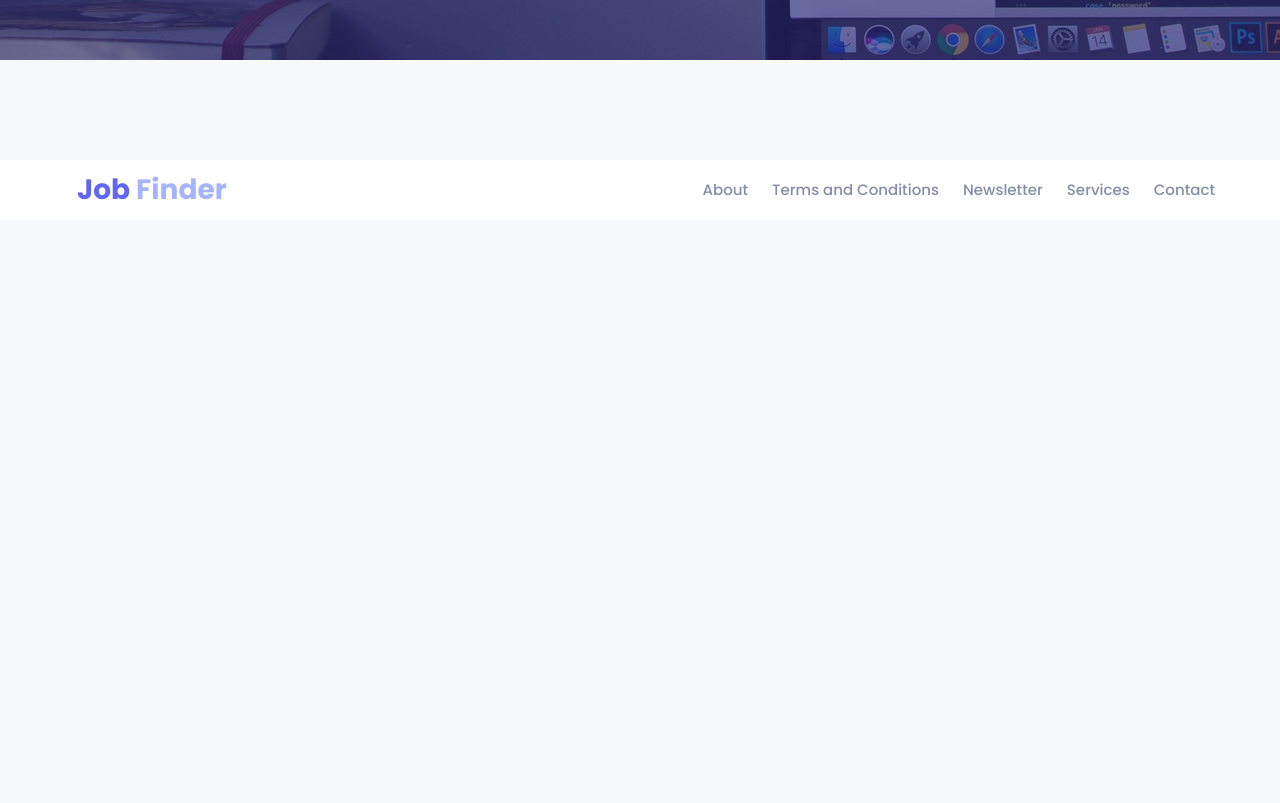
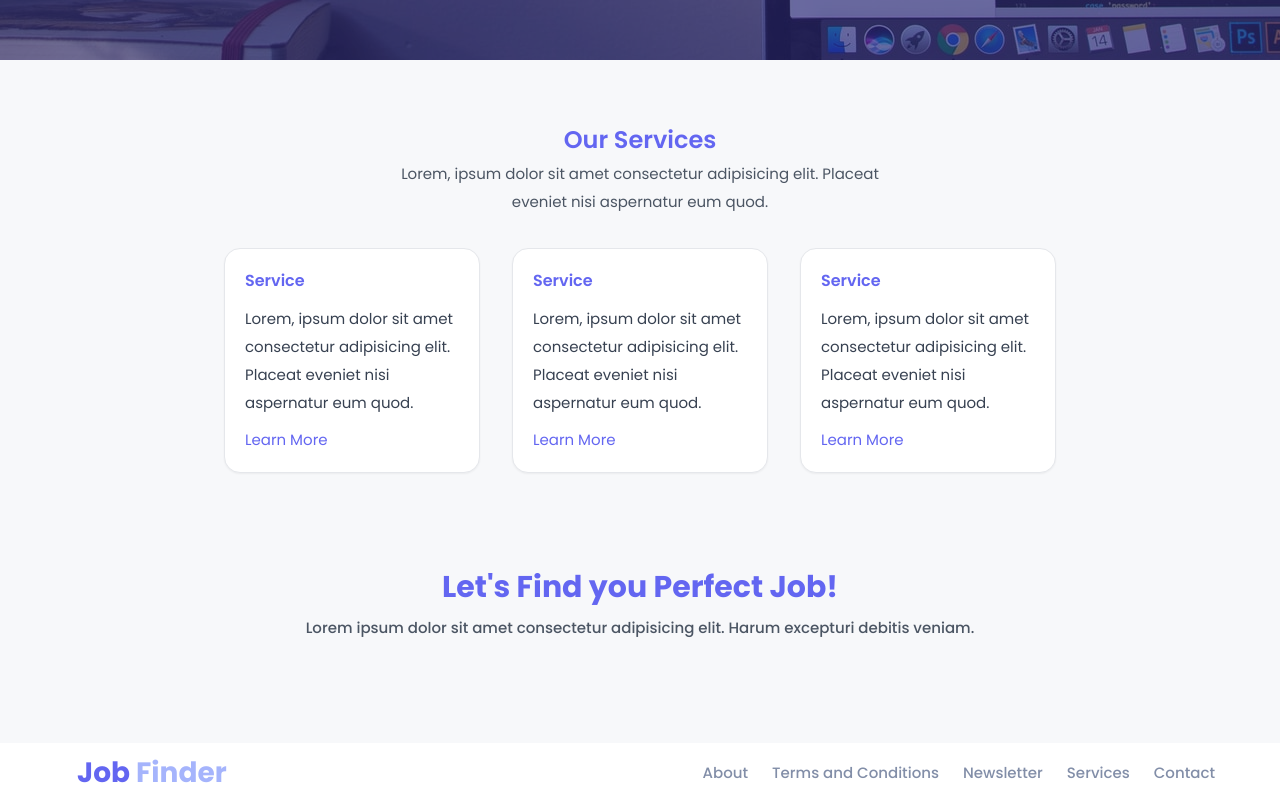
Before and after one commit to gokhanyurtsever/job-board, a React (Vite) app: page / in a window 1280 px wide. Shown: the part 580-1383 px from the top of the page. Before the commit the page ends 800 px from the top, so only its background shows below. Built offline with nearby package versions, Linux system fonts and the light colour scheme.

Commit message:
services and welcomet text component added

```diff
--- /dev/null
+++ b/src/components/Services/index.tsx
@@ -0,0 +1,48 @@
+const Services = () => {
+	const servicesList = [
+		{
+			title: "Service",
+			desc: "Lorem, ipsum dolor sit amet consectetur adipisicing elit. Placeat eveniet nisi aspernatur eum quod.",
+		},
+		{
+			title: "Service",
+			desc: "Lorem, ipsum dolor sit amet consectetur adipisicing elit. Placeat eveniet nisi aspernatur eum quod.",
+		},
+		{
+			title: "Service",
+			desc: "Lorem, ipsum dolor sit amet consectetur adipisicing elit. Placeat eveniet nisi aspernatur eum quod.",
+		},
+	];
+	return (
+		<div className="w-full flex flex-col items-center gap-8 mt-16 mb-24 md:px-0 px-5">
+			<div className="flex flex-col gap-1 text-center">
+				<span className="font-semibold text-2xl text-indigo-500">Our Services</span>
+				<p className="text-[15px] text-gray-600 max-w-[500px] leading-7">
+					Lorem, ipsum dolor sit amet consectetur adipisicing elit. Placeat eveniet nisi
+					aspernatur eum quod.
+				</p>
+			</div>
+			<div className="flex md:w-[65%] my-0 mx-auto w-full items-center gap-8 md:flex-row flex-col">
+				{servicesList.map((service, index: number) => {
+					return (
+						<div
+							className="w-full bg-white hover:bg-indigo-50 transition-all duration-300 p-5 rounded-2xl border border-gray-200 shadow-sm flex flex-col gap-3 items-start"
+							key={index}
+						>
+							<span className="text-indigo-500 font-semibold">{service.title}</span>
+							<p className="text-[15px] leading-7 text-gray-700">{service.desc}</p>
+							<a
+								href="#"
+								className="text-indigo-500 text-[15px]"
+							>
+								Learn More
+							</a>
+						</div>
+					);
+				})}
+			</div>
+		</div>
+	);
+};
+
+export default Services;
--- /dev/null
+++ b/src/components/WelcomeText/index.tsx
@@ -0,0 +1,16 @@
+
+
+const WelcomeText = () => {
+  return (
+  <div className="w-full md:px-16 px-5 mb-10 flex flex-col md:gap-3 text-center">
+    <span className="md:text-3xl text-xl font-bold text-indigo-500">
+        Let's Find you Perfect Job!
+        </span>
+        <span className="text-[15px] text-gray-600 font-medium">
+            				Lorem ipsum dolor sit amet consectetur adipisicing elit. Harum excepturi debitis veniam.
+        </span>
+  </div>
+  )
+}
+
+export default WelcomeText
--- a/src/routes/pages/Home/index.tsx
+++ b/src/routes/pages/Home/index.tsx
@@ -1,10 +1,20 @@
 import Hero from "../../../components/Hero";
+import Services from "../../../components/Services";
+import WelcomeText from "../../../components/WelcomeText";
+
 
 
 const Home = () => {
   return (
     <div className="w-full">
       <Hero />
+      <Services />
+      <div className="w-full mt-12 mb-16">
+        <WelcomeText />
+        <div className="w-full flex md:flex-row flex-col items-start relative md:px-16 px-5 gap-9">
+
+        </div>
+      </div>
     </div>
   );
 }
```
